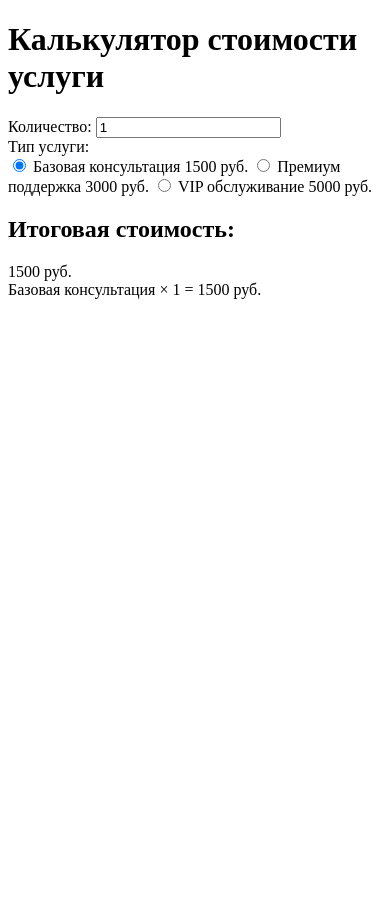
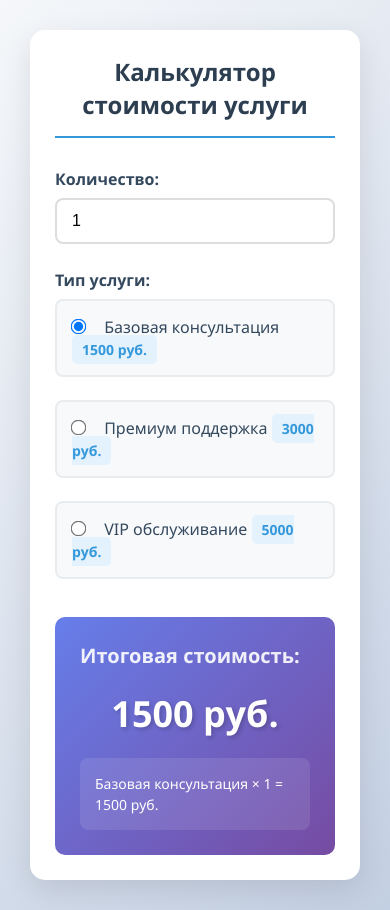
Before and after one commit to finzher/6, a plain HTML site: page index.html in a window 390 px wide. Before the commit the page ends 844 px from the top, so only its background shows below. Drawn offline with Linux system fonts and the light colour scheme; a script that the page names is missing.

Commit message:
styles.css

```diff
--- a/styles.css
+++ b/styles.css
@@ -1,152 +1,182 @@
-/* Custom styles for Bootstrap 5 implementation */
-
-/* Logo styling */
-.logo {
-    background-color: #e9ecef;
-    font-weight: bold;
-    padding: 10px;
-    text-align: center;
-    border-radius: 4px;
-}
-
-/* Image map container */
-.image-map-container {
-    position: relative;
-    display: inline-block;
-    margin: 10px 0;
-}
-
-.area-highlight {
-    border: 2px dashed blue;
+* {
+    margin: 0;
+    padding: 0;
     box-sizing: border-box;
 }
 
-/* Table improvements */
-#data-table th {
-    background-color: #f8f9fa;
-    font-weight: 600;
+body {
+    font-family: 'Segoe UI', Tahoma, Geneva, Verdana, sans-serif;
+    background: linear-gradient(135deg, #f5f7fa 0%, #c3cfe2 100%);
+    min-height: 100vh;
+    display: flex;
+    justify-content: center;
+    align-items: center;
+    padding: 20px;
 }
 
-#data-table td, #data-table th {
-    vertical-align: middle;
+.calculator-container {
+    background: white;
+    border-radius: 15px;
+    box-shadow: 0 10px 30px rgba(0, 0, 0, 0.1);
+    padding: 40px;
+    width: 100%;
+    max-width: 600px;
 }
 
-/* Form improvements */
-#main-form .form-check {
-    margin-bottom: 0.5rem;
+h1 {
+    color: #2c3e50;
+    text-align: center;
+    margin-bottom: 30px;
+    font-size: 28px;
+    border-bottom: 2px solid #3498db;
+    padding-bottom: 15px;
 }
 
-#main-form .form-label {
+.form-group {
+    margin-bottom: 25px;
+}
+
+.form-group label {
+    display: block;
+    margin-bottom: 8px;
+    color: #34495e;
+    font-weight: 600;
+    font-size: 16px;
+}
+
+input[type="number"] {
+    width: 100%;
+    padding: 12px 15px;
+    border: 2px solid #ddd;
+    border-radius: 8px;
+    font-size: 16px;
+    transition: border-color 0.3s ease;
+}
+
+input[type="number"]:focus {
+    border-color: #3498db;
+    outline: none;
+}
+
+.radio-group {
+    display: flex;
+    flex-direction: column;
+    gap: 15px;
+}
+
+.radio-label {
+    display: flex;
+    align-items: center;
+    padding: 15px;
+    background: #f8f9fa;
+    border: 2px solid #e9ecef;
+    border-radius: 8px;
+    cursor: pointer;
+    transition: all 0.3s ease;
+}
+
+.radio-label:hover {
+    background: #e3f2fd;
+    border-color: #bbdefb;
+}
+
+.radio-label input[type="radio"] {
+    margin-right: 15px;
+    transform: scale(1.2);
+}
+
+.radio-label span:first-of-type {
+    flex-grow: 1;
     font-weight: 500;
 }
 
-/* Card enhancements */
-.card {
-    box-shadow: 0 0.125rem 0.25rem rgba(0, 0, 0, 0.075);
-    border: 1px solid rgba(0, 0, 0, 0.125);
+.price-info {
+    color: #3498db;
+    font-weight: bold;
+    background: #e3f2fd;
+    padding: 5px 10px;
+    border-radius: 5px;
+    font-size: 14px;
 }
 
-.card-title {
-    color: #495057;
-    border-bottom: 1px solid #e9ecef;
-    padding-bottom: 0.75rem;
-    margin-bottom: 1rem;
+select {
+    width: 100%;
+    padding: 12px 15px;
+    border: 2px solid #ddd;
+    border-radius: 8px;
+    font-size: 16px;
+    background: white;
+    cursor: pointer;
+    transition: border-color 0.3s ease;
 }
 
-/* List group item enhancements */
-.list-group-item {
-    border-left: none;
-    border-right: none;
+select:focus {
+    border-color: #3498db;
+    outline: none;
 }
 
-.list-group-item:first-child {
-    border-top: none;
+.checkbox-label {
+    display: flex;
+    align-items: center;
+    padding: 15px;
+    background: #f8f9fa;
+    border: 2px solid #e9ecef;
+    border-radius: 8px;
+    cursor: pointer;
+    transition: all 0.3s ease;
 }
 
-.list-group-item:last-child {
-    border-bottom: none;
+.checkbox-label:hover {
+    background: #e3f2fd;
+    border-color: #bbdefb;
 }
 
-/* Navigation improvements */
-.navbar-toggler {
-    border: 1px solid rgba(0, 0, 0, 0.1);
+.checkbox-label input[type="checkbox"] {
+    margin-right: 15px;
+    transform: scale(1.2);
 }
 
-.navbar-toggler:focus {
-    box-shadow: none;
+.result-section {
+    margin-top: 30px;
+    padding: 25px;
+    background: linear-gradient(135deg, #667eea 0%, #764ba2 100%);
+    border-radius: 10px;
+    color: white;
 }
 
-.nav-link {
-    font-weight: 500;
-    transition: color 0.15s ease-in-out;
+.result-section h2 {
+    font-size: 20px;
+    margin-bottom: 15px;
+    opacity: 0.9;
 }
 
-.nav-link:hover {
-    color: #0056b3;
+.total-price {
+    font-size: 42px;
+    font-weight: bold;
+    text-align: center;
+    margin: 20px 0;
+    text-shadow: 2px 2px 4px rgba(0, 0, 0, 0.2);
 }
 
-/* Responsive table */
-.table-responsive {
-    border-radius: 0.375rem;
-    overflow: hidden;
+.price-breakdown {
+    background: rgba(255, 255, 255, 0.1);
+    padding: 15px;
+    border-radius: 8px;
+    font-size: 14px;
+    line-height: 1.5;
 }
 
-/* Form select multiple */
-.form-select[multiple] {
-    height: auto;
-    min-height: 120px;
-}
-
-/* Button enhancements */
-.btn-primary {
-    background-color: #0d6efd;
-    border-color: #0d6efd;
-    transition: all 0.15s ease-in-out;
-}
-
-.btn-primary:hover {
-    background-color: #0b5ed7;
-    border-color: #0a58ca;
-    transform: translateY(-1px);
-}
-
-/* Footer styling */
-footer {
-    margin-top: auto;
-}
-
-/* Custom spacing for better mobile experience */
 @media (max-width: 768px) {
-    .card-body {
-        padding: 1rem;
+    .calculator-container {
+        padding: 25px;
+        margin: 10px;
     }
 
-    .list-group-item {
-        padding: 0.75rem 0.5rem;
+    h1 {
+        font-size: 24px;
     }
 
-    .navbar-nav {
-        text-align: center;
-    }
-
-    .nav-item {
-        border-bottom: 1px solid #e9ecef;
-    }
-
-    .nav-item:last-child {
-        border-bottom: none;
+    .total-price {
+        font-size: 36px;
     }
 }
-
-/* Print styles */
-@media print {
-    .navbar-toggler,
-    .btn-primary {
-        display: none;
-    }
-
-    .card {
-        border: 1px solid #000;
-        box-shadow: none;
-    }
-}
```
